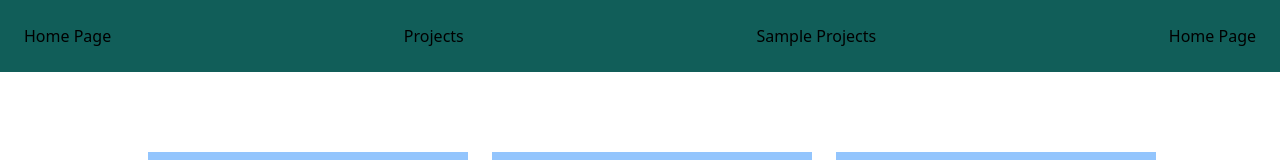
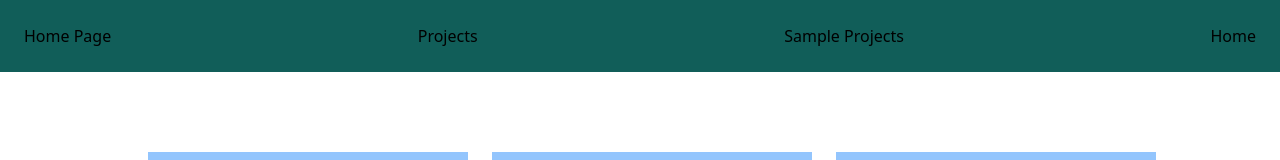
Before and after one commit to SeanTshark/2025-webtech-final-project, a website: page index.html in a window 1280 px wide. Shown: the top 160 px of the page. Drawn offline with Linux system fonts and the light colour scheme.

Commit message:
fix(home_page): change name Home Page to Home

```diff
--- a/index.html
+++ b/index.html
@@ -23,7 +23,7 @@
         </nav>
 
         <nav>
-            <a href="index.html">Home Page</a>
+            <a href="index.html">Home</a>
         </nav>
     </div>
 </header>
```
